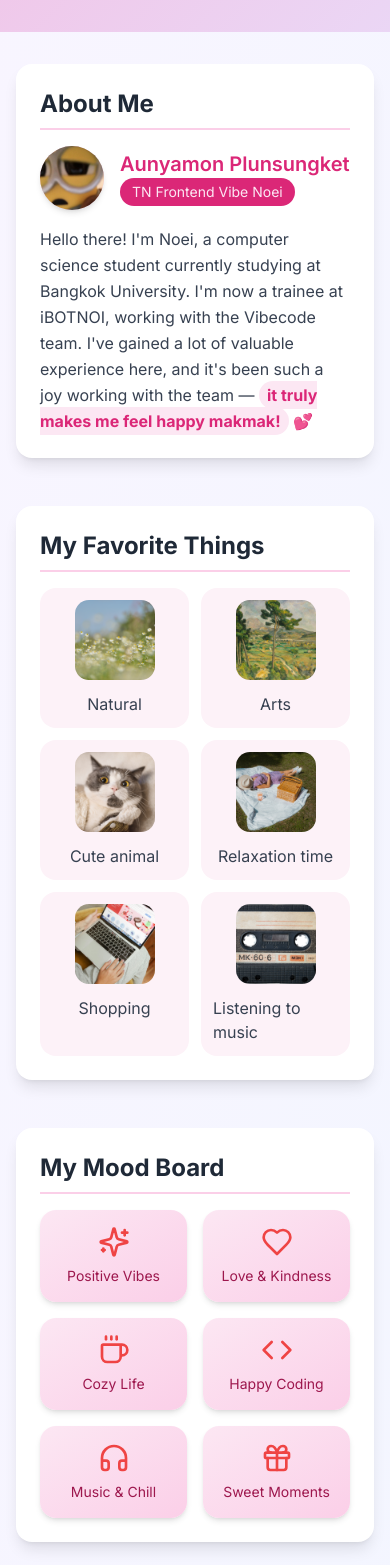
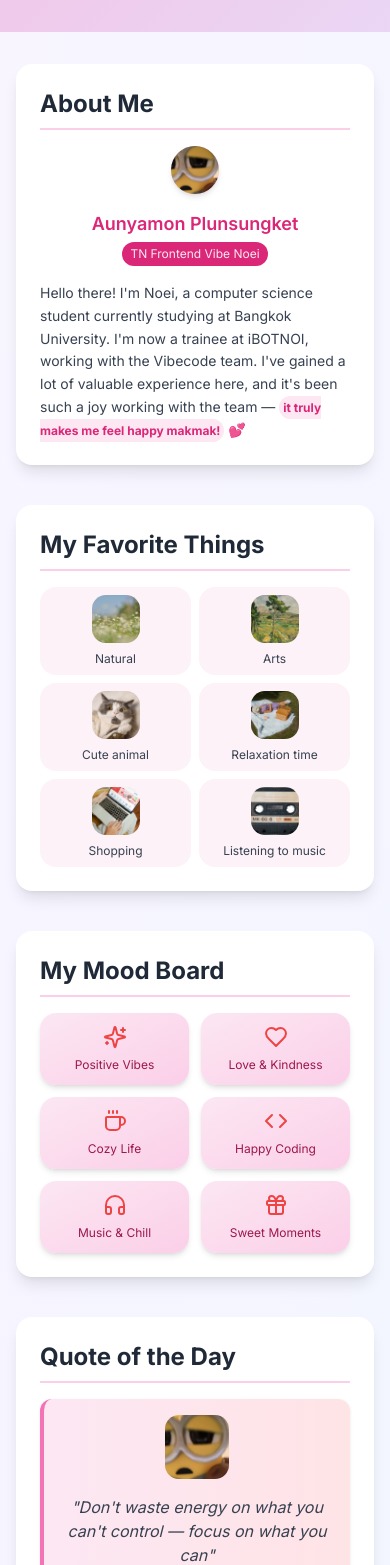
Before and after one commit to aunyamon-p/friend-zoneeee, a React (Vite) app: page /noei in a window 390 px wide. Shown: the part 432-1997 px from the top of the page. Built offline with nearby package versions, Linux system fonts and the light colour scheme.

Commit message:
Fix: Make Noei page responsive
Adjust layout and styling in Noei page for responsiveness across different screen sizes.

```diff
--- a/src/pages/Noei.tsx
+++ b/src/pages/Noei.tsx
@@ -1,3 +1,4 @@
+
 import ProfileLayout from '@/components/ProfileLayout';
 import ContentSection from '@/components/ContentSection';
 import { Sparkles, Heart, Code, Coffee, Headphones, Gift } from 'lucide-react';
@@ -6,32 +7,32 @@ import { motion } from 'framer-motion';
 const Noei = () => {
   return (
     <ProfileLayout name="Noei" emoji="🧈" gradientClass="gradient-bg-1">
-      <div className="grid grid-cols-1 lg:grid-cols-2 gap-6">
+      <div className="grid grid-cols-1 lg:grid-cols-2 gap-4 md:gap-6">
 
         {/* About Me */}
         <ContentSection title="About Me" className="lg:col-span-2">
-          <div className="flex items-center gap-4 mb-4">
-            <div className="w-16 h-16 bg-pink-200 rounded-full flex items-center justify-center text-2xl shadow-md">
+          <div className="flex flex-col sm:flex-row items-center sm:items-start gap-4 mb-4">
+            <div className="w-12 h-12 sm:w-16 sm:h-16 bg-pink-200 rounded-full flex items-center justify-center text-2xl shadow-md flex-shrink-0">
               <img src="/img/noeiprofile.jpg" alt="Noei Profile" className="w-full h-full object-cover rounded-full" />
             </div>
-            <div>
-              <h3 className="text-xl font-semibold text-pink-600">
+            <div className="text-center sm:text-left">
+              <h3 className="text-lg sm:text-xl font-semibold text-pink-600">
                 Aunyamon Plunsungket
               </h3>
-              <p className="inline-block text-center bg-pink-600 text-pink-100 text-sm px-3 py-1 rounded-full">TN Frontend Vibe Noei</p>
+              <p className="inline-block text-center bg-pink-600 text-pink-100 text-xs sm:text-sm px-2 sm:px-3 py-1 rounded-full mt-1">TN Frontend Vibe Noei</p>
             </div>
           </div>
-          <p className="text-gray-700 leading-relaxed">
+          <p className="text-sm sm:text-base text-gray-700 leading-relaxed">
             Hello there! I'm Noei, a computer science student currently studying at Bangkok University.
             I'm now a trainee at iBOTNOI, working with the Vibecode team.
             I've gained a lot of valuable experience here, and it's been such a joy working with the team
-            — <span className='font-bold text-pink-600 bg-pink-100 px-2 py-1 rounded-full'>it truly makes me feel happy makmak!</span> 💕
+            — <span className='font-bold text-pink-600 bg-pink-100 px-1 sm:px-2 py-1 rounded-full text-xs sm:text-sm'>it truly makes me feel happy makmak!</span> 💕
           </p>
         </ContentSection>
 
         {/* Favorite Things */}
         <ContentSection title="My Favorite Things">
-          <div className="grid grid-cols-2 md:grid-cols-3 gap-3">
+          <div className="grid grid-cols-2 sm:grid-cols-3 gap-2 sm:gap-3">
             {[
               { image: "/img/noeifav1.png", text: "Natural" },
               { image: "/img/noeifav2.png", text: "Arts" },
@@ -42,11 +43,11 @@ const Noei = () => {
             ].map((item, index) => (
               <motion.div
                 key={index}
-                className="flex flex-col items-center gap-3 p-3 bg-pink-50 rounded-lg hover:bg-pink-100 transition-colors duration-300"
+                className="flex flex-col items-center gap-2 sm:gap-3 p-2 sm:p-3 bg-pink-50 rounded-lg hover:bg-pink-100 transition-colors duration-300"
                 whileHover={{ scale: 1.03 }}
               >
-                <img src={item.image} className="w-20 h-20 rounded-md"></img>
-                <span className="text-gray-700">{item.text}</span>
+                <img src={item.image} className="w-12 h-12 sm:w-16 sm:h-16 md:w-20 md:h-20 rounded-md object-cover"></img>
+                <span className="text-xs sm:text-sm text-gray-700 text-center">{item.text}</span>
               </motion.div>
             ))}
           </div>
@@ -54,45 +55,44 @@ const Noei = () => {
 
         {/* Mood Board */}
         <ContentSection title="My Mood Board">
-          <div className="grid grid-cols-2 gap-4 -44">
+          <div className="grid grid-cols-2 sm:grid-cols-3 gap-3 sm:gap-4">
             {[
-              { icon: <Sparkles className="h-8 w-8 text-red-500 mx-auto mb-2" />, label: "Positive Vibes" },
-              { icon: <Heart className="h-8 w-8 text-red-500 mx-auto mb-2" />, label: "Love & Kindness" },
-              { icon: <Coffee className="h-8 w-8 text-red-500 mx-auto mb-2" />, label: "Cozy Life" },
-              { icon: <Code className="h-8 w-8 text-red-500 mx-auto mb-2" />, label: "Happy Coding" },
-              { icon: <Headphones className="h-8 w-8 text-red-500 mx-auto mb-2" />, label: "Music & Chill" },
-              { icon: <Gift className="h-8 w-8 text-red-500 mx-auto mb-2" />, label: "Sweet Moments" },
+              { icon: <Sparkles className="h-6 w-6 sm:h-8 sm:w-8 text-red-500 mx-auto mb-2" />, label: "Positive Vibes" },
+              { icon: <Heart className="h-6 w-6 sm:h-8 sm:w-8 text-red-500 mx-auto mb-2" />, label: "Love & Kindness" },
+              { icon: <Coffee className="h-6 w-6 sm:h-8 sm:w-8 text-red-500 mx-auto mb-2" />, label: "Cozy Life" },
+              { icon: <Code className="h-6 w-6 sm:h-8 sm:w-8 text-red-500 mx-auto mb-2" />, label: "Happy Coding" },
+              { icon: <Headphones className="h-6 w-6 sm:h-8 sm:w-8 text-red-500 mx-auto mb-2" />, label: "Music & Chill" },
+              { icon: <Gift className="h-6 w-6 sm:h-8 sm:w-8 text-red-500 mx-auto mb-2" />, label: "Sweet Moments" },
             ].map((mood, index) => (
               <motion.div
                 key={index}
-                className="bg-gradient-to-br from-pink-100 to-pink-200 rounded-lg p-4 text-center shadow-md"
+                className="bg-gradient-to-br from-pink-100 to-pink-200 rounded-lg p-3 sm:p-4 text-center shadow-md"
                 whileHover={{ scale: 1.05 }}
               >
                 {mood.icon}
-                <p className="text-sm text-pink-800">{mood.label}</p>
+                <p className="text-xs sm:text-sm text-pink-800">{mood.label}</p>
               </motion.div>
             ))}
           </div>
         </ContentSection>
 
         {/* Quote */}
-        <ContentSection title="Quote of the Day" className="lg:col-span-2 ">
+        <ContentSection title="Quote of the Day" className="lg:col-span-2">
           <motion.div
-            className="bg-white/30 backdrop-blur-md bg-gradient-to-r from-pink-100 to-rose-100 rounded-xl p-6 border-l-4 border-pink-400 shadow"
+            className="bg-white/30 backdrop-blur-md bg-gradient-to-r from-pink-100 to-rose-100 rounded-xl p-4 sm:p-6 border-l-4 border-pink-400 shadow"
             initial={{ opacity: 0, y: 20 }}
             animate={{ opacity: 1, y: 0 }}
             transition={{ duration: 0.6, delay: 0.3 }}
           >
-            <div className='flex'>
-              <img src="/img/noeiprofile.jpg" className='w-20 h-20 rounded-md mr-10 '></img>
-              <div className='flex flex-col justify-between'>
-                <blockquote className="text-lg italic text-gray-700 mb-2">
+            <div className='flex flex-col sm:flex-row gap-4'>
+              <img src="/img/noeiprofile.jpg" className='w-16 h-16 sm:w-20 sm:h-20 rounded-md mx-auto sm:mx-0 flex-shrink-0'></img>
+              <div className='flex flex-col justify-between text-center sm:text-left'>
+                <blockquote className="text-base sm:text-lg italic text-gray-700 mb-2">
                   "Don't waste energy on what you can't control — focus on what you can"
                 </blockquote>
-                 <cite className="text-pink-600 font-medium">- Noei's daily reminder</cite>
+                <cite className="text-pink-600 font-medium text-sm sm:text-base">- Noei's daily reminder</cite>
               </div>
             </div>
-
           </motion.div>
         </ContentSection>
 
```
